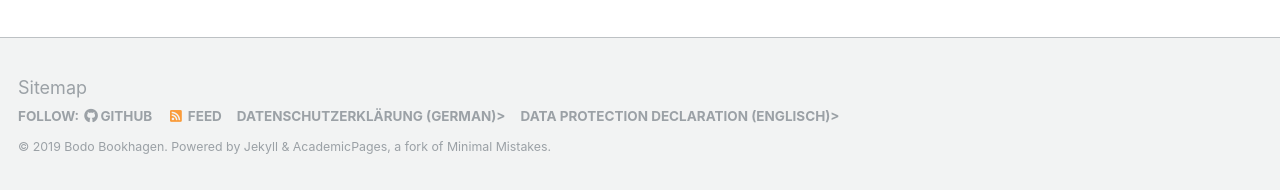
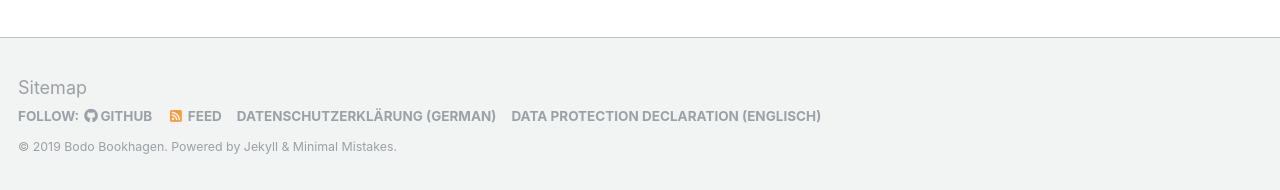
Before and after one commit to BodoBookhagen/BodoBookhagen.github.io, a Jekyll site: the page built from _pages/about.md, in a window 1280 px wide and 1304 px high. Shown: the part 1111-1301 px from the top of the window. Built offline with Jekyll 4.4.1, drawn with Linux system fonts in a browser that asks for light colours; some web fonts are replaced.

Commit message:
Jan-08 2019

```diff
--- a/_includes/footer.html
+++ b/_includes/footer.html
@@ -18,10 +18,10 @@
       <li><a href="http://bitbucket.org/{{ site.author.bitbucket }}"><i class="fab fa-bitbucket" aria-hidden="true"></i> Bitbucket</a></li>
     {% endif %}
     <li><a href="{% if site.atom_feed.path %}{{ site.atom_feed.path }}{% else %}{{ base_path }}/feed.xml{% endif %}"><i class="fa fa-fw fa-rss-square" aria-hidden="true"></i> {{ site.data.ui-text[site.locale].feed_label | default: "Feed" }}</a></li>
-    <li><a href="https://www.uni-potsdam.de/de/datenschutzerklaerung.html">Datenschutzerklärung (German)></a></li>
-    <li><a href="https://www.uni-potsdam.de/en/data-protection-declaration.html">Data Protection Declaration (Englisch)></a></li>
+    <li><a href="https://www.uni-potsdam.de/de/datenschutzerklaerung.html">Datenschutzerklärung (German)</a></li>
+    <li><a href="https://www.uni-potsdam.de/en/data-protection-declaration.html">Data Protection Declaration (Englisch)</a></li>
 
   </ul>
 </div>
 
-<div class="page__footer-copyright">&copy; {{ site.time | date: '%Y' }} {{ site.name | default: site.title }}. {{ site.data.ui-text[site.locale].powered_by | default: "Powered by" }} <a href="http://jekyllrb.com" rel="nofollow">Jekyll</a> &amp; <a href="https://github.com/academicpages/academicpages.github.io">AcademicPages</a>, a fork of <a href="https://mademistakes.com/work/minimal-mistakes-jekyll-theme/" rel="nofollow">Minimal Mistakes</a>.</div>
+<div class="page__footer-copyright">&copy; {{ site.time | date: '%Y' }} {{ site.name | default: site.title }}. {{ site.data.ui-text[site.locale].powered_by | default: "Powered by" }} <a href="http://jekyllrb.com" rel="nofollow">Jekyll</a> &amp; <a href="https://mademistakes.com/work/minimal-mistakes-jekyll-theme/" rel="nofollow">Minimal Mistakes</a>.</div>
```
